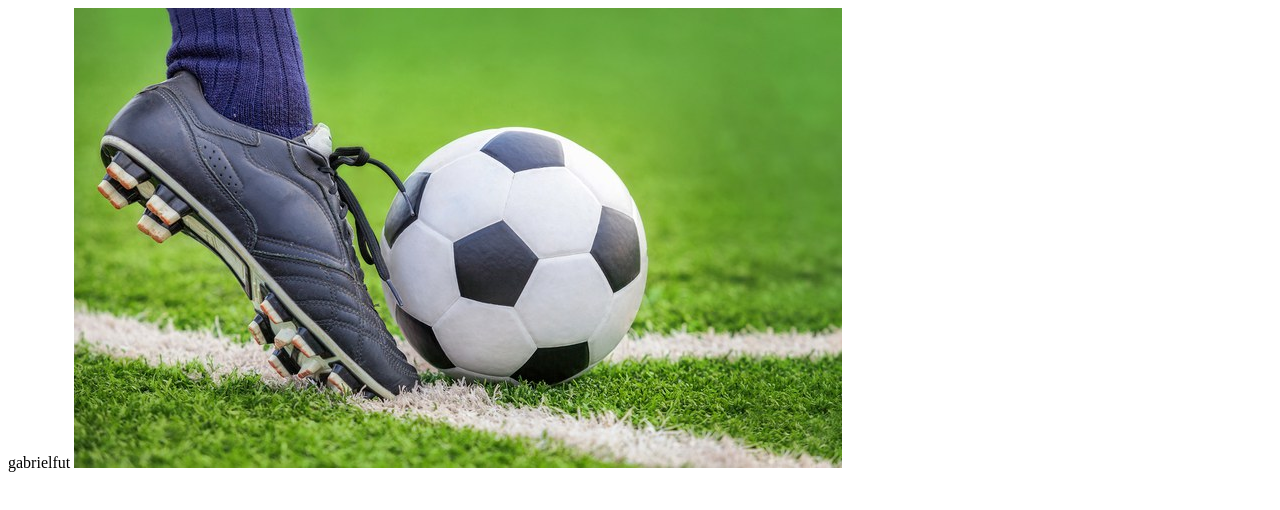
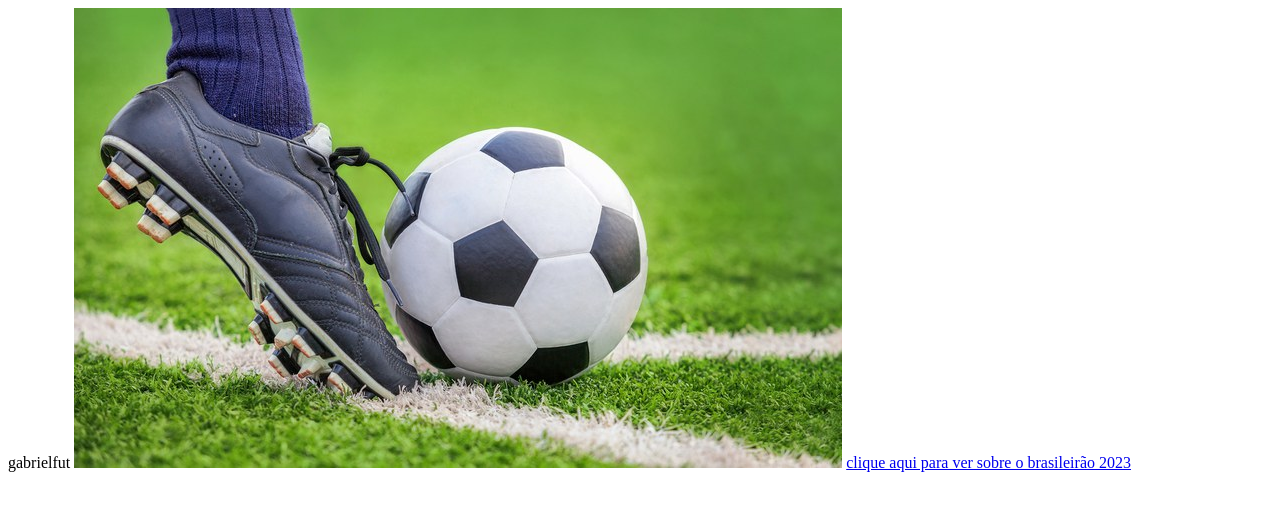
Before and after one commit to niicolinha/futebolgabriel, a plain HTML site: page index.html in a window 1280 px wide. Drawn offline with Linux system fonts and the light colour scheme.

Commit message:
Update index.html

```diff
--- a/index.html
+++ b/index.html
@@ -1,5 +1,5 @@
 <html>
 gabrielfut
   <img src="gabreil.jpeg">
-  <a href="brasil2023.html> clique aqui para ver sobre o brasileirão 2023</a>
+  <a href="brasil2023.html"> clique aqui para ver sobre o brasileirão 2023</a>
 </html>
```
